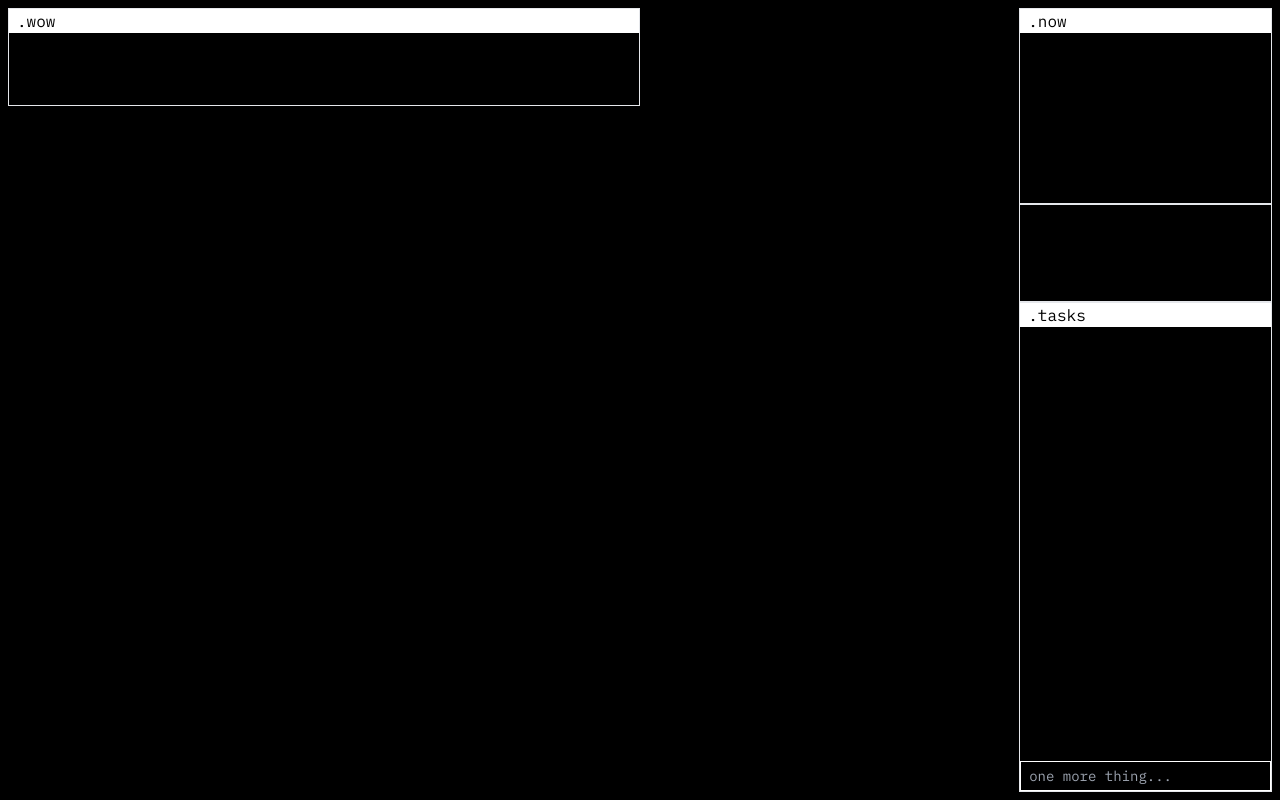
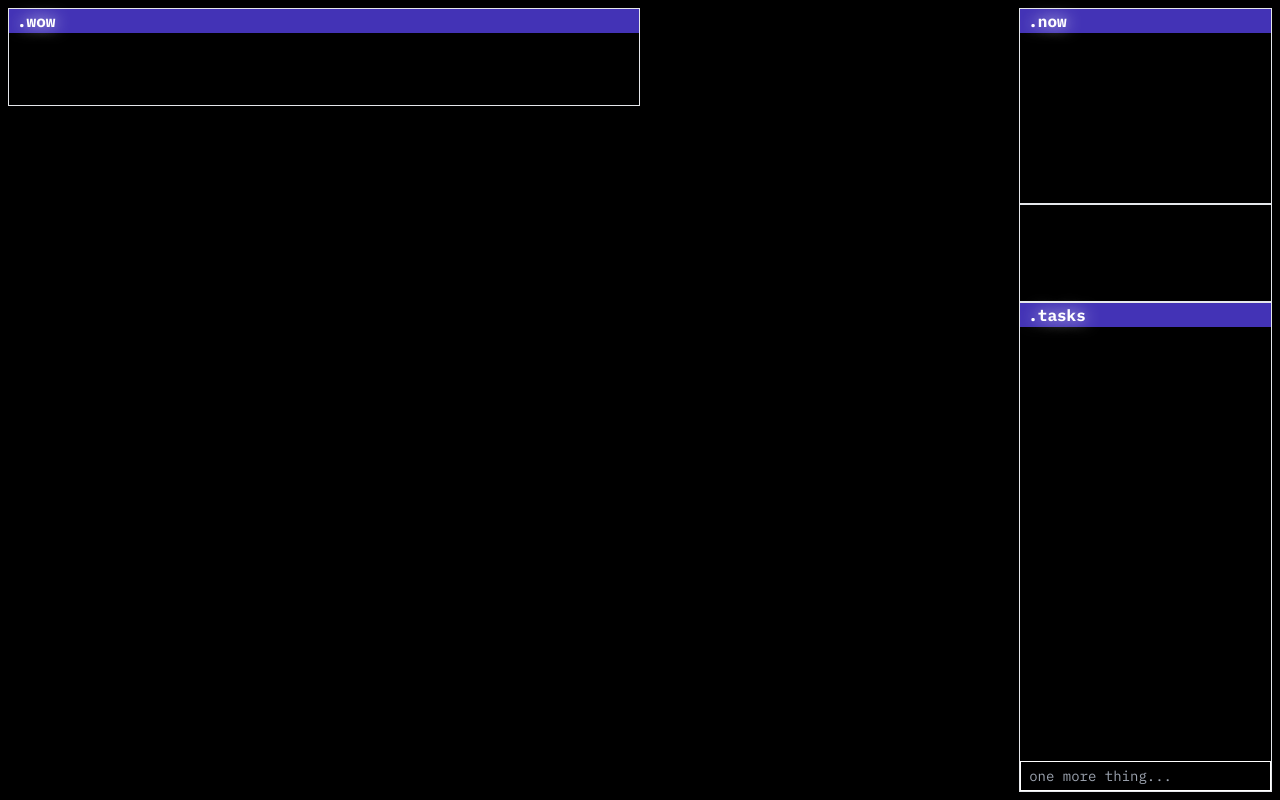
Before and after one commit to heywinit/heyhud, a React (Vite) app: page / in a window 1280 px wide. Built offline with nearby package versions, Linux system fonts and the light colour scheme.

Commit message:
colors updated

```diff
--- a/src/cards/TodoBox.tsx
+++ b/src/cards/TodoBox.tsx
@@ -74,7 +74,7 @@ export default function TodoBox() {
                           ref={provided.innerRef}
                           {...provided.draggableProps}
                           {...provided.dragHandleProps}
-                          className={`px-2 py-0.5 flex content-center items-center space-x-2 hover:bg-white hover:text-black cursor-pointer`}
+                          className={`px-2 py-0.5 flex content-center items-center space-x-2 hover:bg-p hover:text-white cursor-pointer`}
                           onClick={() => {
                             setTasks((prev) =>
                               prev.map((t) =>
@@ -93,9 +93,10 @@ export default function TodoBox() {
                               part.match(/^[\w]+:/i) ? (
                                 <span
                                   key={index}
-                                  className="bg-white text-black"
+                                  className="bg-p text-white px-0.5 font-medium"
+                                  style={{ textShadow: "0 0 16px #fff" }}
                                 >
-                                  {part}
+                                  {part.replace(":", "")}
                                 </span>
                               ) : (
                                 <span key={index}>{part}</span>
--- a/src/components/Card.tsx
+++ b/src/components/Card.tsx
@@ -9,8 +9,8 @@ export default function Card({
 }) {
   return (
     <div className="border h-full w-full flex flex-col">
-      <div className="px-2 bg-white text-black select-none cursor-cell">
-        {title}
+      <div className="px-2 bg-p text-white font-bold select-none cursor-cell">
+        <span style={{ textShadow: "0 0 16px #fff" }}>{title}</span>
       </div>
       {children}
     </div>
--- a/tailwind.config.js
+++ b/tailwind.config.js
@@ -2,7 +2,11 @@
 export default {
   content: ["./index.html", "./src/**/*.{js,ts,jsx,tsx}"],
   theme: {
-    extend: {},
+    extend: {
+      colors: {
+        p: "#4333B6",
+      },
+    },
   },
   plugins: [],
 };
```
